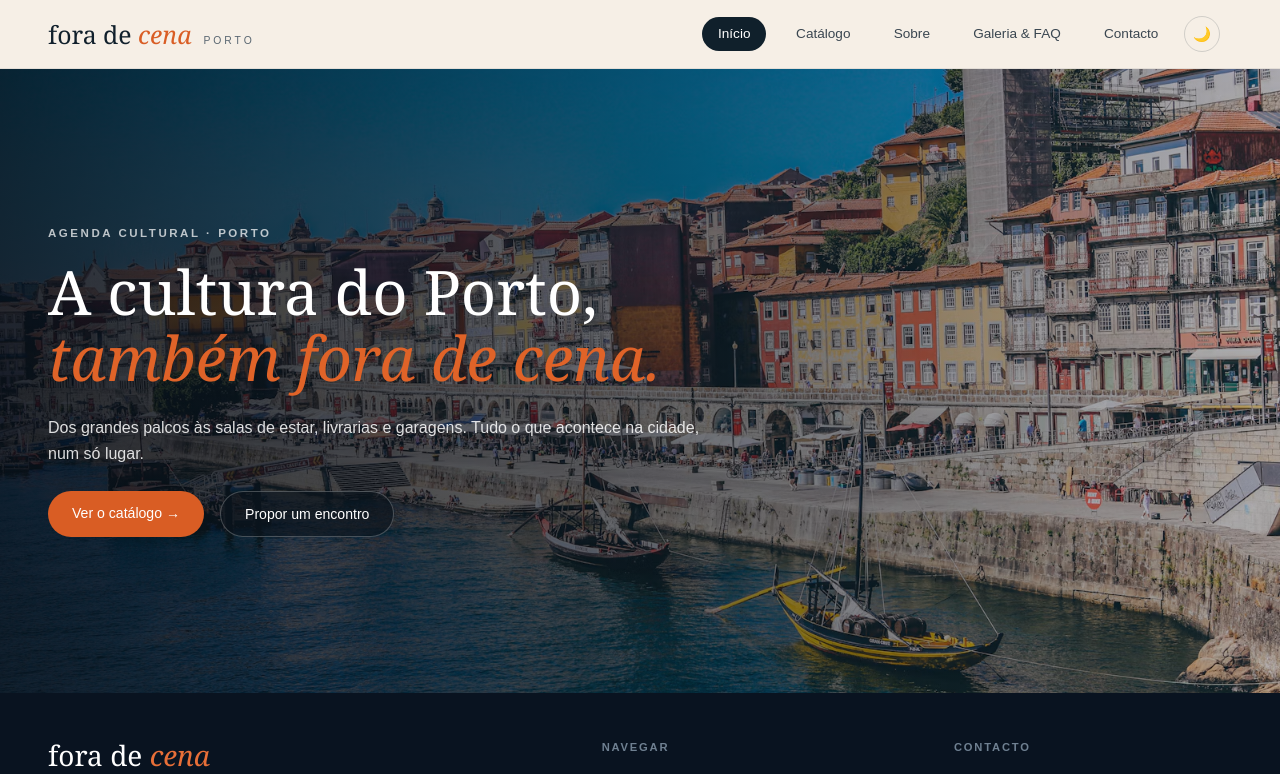
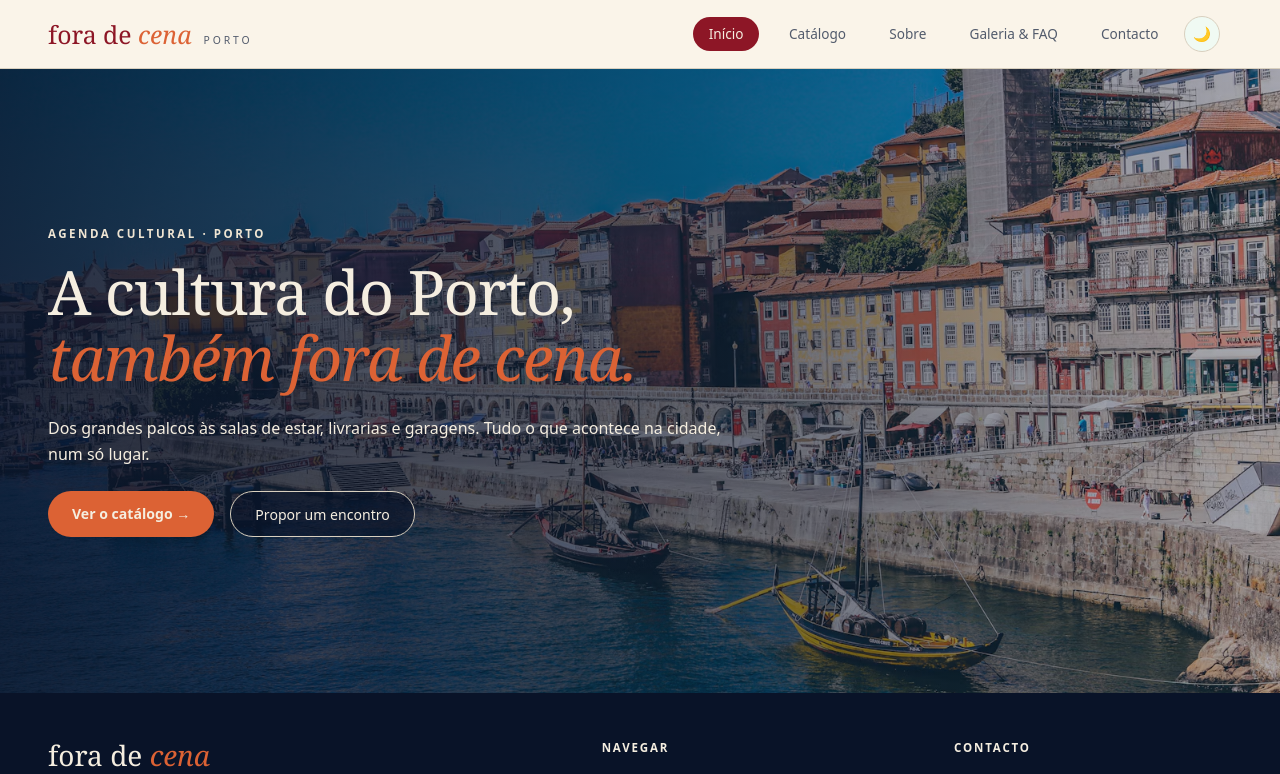
Before and after one commit to m-clarasouza/Fora-de-Cena, a plain HTML site: page index.html in a window 1280 px wide. Shown: the top 774 px of the page. Drawn offline with nearby package versions, Linux system fonts and the light colour scheme.

Commit message:
Atualiza os ficheiros e o CSS global

```diff
--- /dev/null
+++ b/css/index.css
@@ -0,0 +1,83 @@
+/* página inicial */
+.hero-section {
+  min-height: 78vh;
+  position: relative;
+  color: var(--texto-claro);
+  background:
+    linear-gradient(
+      90deg,
+      rgba(9, 19, 40, 0.88) 0%,
+      rgba(9, 19, 40, 0.58) 55%,
+      rgba(9, 19, 40, 0.28) 100%
+    ),
+    url('/img/porto.inicio.avif') center center / cover no-repeat;
+}
+
+.hero-content {
+  max-width: 680px;
+}
+
+.hero-kicker {
+  font-family: var(--font-texto);
+  font-size: 0.72rem;
+  font-weight: 700;
+  letter-spacing: 0.22em;
+  text-transform: uppercase;
+  color: var(--areia);
+}
+
+.hero-title {
+  font-family: var(--font-titulos);
+  font-size: clamp(2.4rem, 4.8vw, 4rem);
+  font-weight: 500;
+  line-height: 1.08;
+  color: var(--texto-claro);
+}
+
+.hero-title-accent {
+  font-style: italic;
+  color: var(--terracota);
+}
+
+.hero-subtitle {
+  font-family: var(--font-texto);
+  font-size: 1rem;
+  line-height: 1.65;
+  color: var(--texto-claro) !important;
+}
+
+.btn-cta-orange {
+  background-color: var(--terracota);
+  color: var(--texto-claro) !important;
+  border: none;
+  border-radius: 999px;
+  padding: 0.72rem 1.5rem;
+  font-family: var(--font-texto);
+  font-size: 0.88rem;
+  font-weight: 700;
+  text-decoration: none;
+  box-shadow: var(--sombra);
+}
+
+.btn-cta-orange:hover {
+  background-color: var(--tinta);
+  color: var(--texto-claro) !important;
+}
+
+.btn-cta-outline {
+  background-color: rgba(9, 19, 40, 0.65);
+  color: var(--texto-claro) !important;
+  border: 1px solid var(--linha);
+  border-radius: 999px;
+  padding: 0.72rem 1.5rem;
+  font-family: var(--font-texto);
+  font-size: 0.88rem;
+  font-weight: 500;
+  text-decoration: none;
+}
+
+.btn-cta-outline:hover {
+  background-color: var(--azulejo);
+  color: var(--texto-claro) !important;
+  border-color: var(--azulejo);
+}
--- a/css/style.css
+++ b/css/style.css
@@ -1,39 +1,64 @@
-/*Início (index.html)*/
+/* VARIÁVEIS DO GUIA DE ESTILO */
+:root {
+ --papel: #FAF4E9; /*fundo geral de todas as páginas*/
+ --cartao: #F0FAF3; /*fundo de cartões de eventos, formulários e calendário*/
+ --areia: #EFE5D3; /*é um tom de apoio claro, útil para fundos secundários suaves*/
+ --linha: #D9D0BF; /*define a cor de vivisórias, bordas de campos e tabelas*/
+ --tinta: #8D1626; /*texto principal e botões ativos*/
+ --texto-suave: #525B6C; /*cor de legendas, datas e rótulos secundários*/
+ --noite: #091328; /*rodapé, faixas escuras de texto sobre o fundo claro*/
+ --texto-claro: #F5EEE0;
+ --azulejo: #1C47A6; /*cor de destaque princiapl de badges e links*/
+ --terracota: #DC6234; /*botões principal 'Fora de Cena', itálicos e destaques*/
+ --verde: #14764A; /*etiqueta/badge de evento 'Gratuito'*/
+ --erro: #D02C2A; /*mensagens ou estados de erros*/
+ --font-titulos: "Fraunces", Georgia, serif; /*família tipográfica definida para cabeçalhos*/
+ --font-texto: "Archivo", system-ui, sans-serif; /*parágrafos, botões e formulários*/
+ --raio: 16px;
+ --sombra: 0 18px 40px -28px rgba(9, 19, 40, 0.55);
+}
+
+/*  TIPOGRAFIA & BASE GLOBAL*/
 body {
-  font-family: 'Montserrat', sans-serif;
-  background-color: #f6efe6;
-  color: #11202c;
+ font-family: var(--font-texto);
+ background-color: var(--papel);
+ color: var(--tinta);
  transition: background-color 0.25s ease, color 0.25s ease;
 }
 
+h1, h2, h3 {
+ font-family: var(--font-titulos);
+ letter-spacing: -0.02em;
+}
+
+/*  HEADER & NAVEGAÇÃO GLOBAL */
+.site-header {
+ background-color: var(--papel);
+ border-color: var(--linha) !important;
+}
+
 .logo-marca {
-  font-family: 'Playfair Display', Georgia, serif;
+ font-family: var(--font-titulos);
  font-size: 1.55rem;
  font-weight: 500;
  line-height: 1;
-  color: #11202c;
+ color: var(--tinta);
  text-decoration: none;
 }
 
 .logo-cena {
  font-style: italic;
-  color: #d95d24;
+ color: var(--terracota);
  font-weight: 500;
 }
 
 .logo-sub {
-  font-family: 'Montserrat', sans-serif;
+ font-family: var(--font-texto);
  font-size: 0.65rem;
  font-weight: 500;
  letter-spacing: 0.28em;
  text-transform: uppercase;
-  color: #5a6772;
-}
-
-/* header */
-.site-header {
-  background-color: #f6efe6;
-  border-color: rgba(17, 32, 44, 0.08) !important;
+ color: var(--texto-suave);
 }
 
 .navbar-nav,
@@ -42,7 +67,7 @@ body {
 }
 
 .nav-custom {
-  color: #3a4650;
+ color: var(--texto-suave);
  font-size: 0.85rem;
  font-weight: 500;
  padding: 0.45rem 0.85rem !important;
@@ -52,25 +77,25 @@ body {
 }
 
 .nav-custom:hover {
-  color: #d95d24;
+ color: var(--azulejo);
 }
 
 .nav-pill.active,
 .nav-custom.active {
-  background-color: #10202b !important;
-  color: #ffffff !important;
+ background-color: var(--tinta) !important;
+ color: var(--texto-claro) !important;
  border-radius: 999px;
  padding: 0.45rem 1rem !important;
 }
 
-/* Botão Dark Mode circular */
+/* Botão alternador de tema */
 .btn-theme-circle {
  width: 36px;
  height: 36px;
-  border-radius: 50%;
-  border: 1px solid rgba(17, 32, 44, 0.16);
-  background-color: transparent;
-  color: #11202c;
+ border-radius: 999px;
+ border: 1px solid var(--linha);
+ background-color: var(--cartao);
+ color: var(--tinta);
  display: inline-flex;
  align-items: center;
  justify-content: center;
@@ -82,213 +107,104 @@ body {
 }
 
 .btn-theme-circle:hover {
-  background-color: rgba(17, 32, 44, 0.06);
-  border-color: rgba(17, 32, 44, 0.3);
+ background-color: var(--areia);
+ border-color: var(--tinta);
 }
-
 @media (min-width: 992px) {
  .btn-theme-circle {
    transform: translateX(-12px);
  }
-
  .btn-theme-circle:active {
    transform: translateX(-12px) scale(0.96);
  }
 }
 
-/* hero/img */
-.hero-section {
-  min-height: 78vh;
-  position: relative;
-  color: #ffffff;
-  /* Se o style.css estiver dentro de uma pasta 'css/', altere para url('../img/porto.inicio.avif') */
-  background:
-    linear-gradient(
-      90deg,
-      rgba(6, 12, 20, 0.86) 0%,
-      rgba(6, 12, 20, 0.56) 52%,
-      rgba(6, 12, 20, 0.25) 100%
-    ),
-    url('/img/porto.inicio.avif') center center / cover no-repeat;
-}
-
-.hero-kicker {
-  font-size: 0.72rem;
-  font-weight: 600;
-  letter-spacing: 0.22em;
-  text-transform: uppercase;
-  color: rgba(255, 255, 255, 0.72);
-}
-
-.hero-title {
-  font-family: 'Playfair Display', Georgia, serif;
-  font-size: clamp(2.4rem, 4.8vw, 4rem);
-  font-weight: 500;
-  line-height: 1.08;
-  color: #ffffff;
-}
-
-.hero-title-accent {
-  font-style: italic;
-  color: #e06328;
-}
-
-.hero-subtitle {
-  font-size: 1rem;
-  line-height: 1.65;
-  color: rgba(255, 255, 255, 0.85) !important;
-}
-
-.btn-cta-orange {
-  background-color: #d95d24;
-  color: #ffffff !important;
-  border: none;
-  border-radius: 999px;
-  padding: 0.72rem 1.5rem;
-  font-size: 0.88rem;
-  font-weight: 500;
-  text-decoration: none;
-}
-
-.btn-cta-orange:hover {
-  background-color: #c24f1a;
-  color: #ffffff !important;
-}
-
-.btn-cta-outline {
-  background-color: rgba(12, 20, 30, 0.65);
-  color: #ffffff !important;
-  border: 1px solid rgba(255, 255, 255, 0.24);
-  border-radius: 999px;
-  padding: 0.72rem 1.5rem;
-  font-size: 0.88rem;
-  font-weight: 500;
-  text-decoration: none;
-}
-
-.btn-cta-outline:hover {
-  background-color: rgba(255, 255, 255, 0.12);
-  color: #ffffff !important;
-  border-color: rgba(255, 255, 255, 0.45);
-}
-
-/* Botão Dark Mode circular */
-.btn-theme-circle {
-  width: 36px;
-  height: 36px;
-  border-radius: 50%;
-  border: 1px solid rgba(17, 32, 44, 0.16);
-  background-color: transparent;
-  color: #11202c;
-  display: inline-flex;
-  align-items: center;
-  justify-content: center;
-  font-size: 0.9rem;
-  line-height: 1;
-  padding: 0;
-  cursor: pointer;
-  transition: background-color 0.2s ease, border-color 0.2s ease, transform 0.15s ease;
-}
-
-.btn-theme-circle:hover {
-  background-color: rgba(17, 32, 44, 0.06);
-  border-color: rgba(17, 32, 44, 0.3);
-}
-
-@media (min-width: 992px) {
-  .btn-theme-circle {
-    transform: translateX(-12px);
-  }
-
-  .btn-theme-circle:active {
-    transform: translateX(-12px) scale(0.96);
-  }
-}
-
-
 /* DARK MODE */
 [data-bs-theme="dark"] body {
-  background-color: #0b131e;
-  color: #f3efe8;
+ background-color: var(--noite);
+ color: var(--texto-claro);
 }
 
 [data-bs-theme="dark"] .site-header {
-  background-color: #0b131e;
-  border-color: rgba(255, 255, 255, 0.08) !important;
+ background-color: var(--noite);
+ border-color: rgba(245, 238, 224, 0.12) !important;
 }
 
 [data-bs-theme="dark"] .logo-marca {
-  color: #f3efe8;
+ color: var(--texto-claro);
 }
 
 [data-bs-theme="dark"] .logo-cena {
-  color: #e86f38;
+ color: var(--terracota);
 }
 
 [data-bs-theme="dark"] .logo-sub {
-  color: #9aa8b6;
+ color: var(--linha);
 }
 
 [data-bs-theme="dark"] .nav-custom {
-  color: #c5d0da;
+ color: var(--texto-claro);
 }
 
 [data-bs-theme="dark"] .nav-custom:hover {
-  color: #e86f38;
+ color: var(--terracota);
 }
 
 [data-bs-theme="dark"] .nav-pill.active,
 [data-bs-theme="dark"] .nav-custom.active {
-  background-color: #e86f38 !important;
-  color: #ffffff !important;
+ background-color: var(--terracota) !important;
+ color: var(--texto-claro) !important;
 }
 
 [data-bs-theme="dark"] .btn-theme-circle {
-  border-color: rgba(255, 255, 255, 0.18);
-  color: #f3efe8;
+ border-color: rgba(245, 238, 224, 0.22);
+ background-color: transparent;
+ color: var(--texto-claro);
 }
 
 [data-bs-theme="dark"] .btn-theme-circle:hover {
-  background-color: rgba(255, 255, 255, 0.08);
-  border-color: rgba(255, 255, 255, 0.35);
+ background-color: rgba(245, 238, 224, 0.08);
+ border-color: var(--texto-claro);
 }
 
-/*  FOOTER */
+/* FOOTER GLOBAL */
 footer.site-footer,
 footer.site-footer[data-bs-theme],
 [data-bs-theme="dark"] footer.site-footer,
 [data-bs-theme="light"] footer.site-footer {
-  background-color: #091320 !important;
-  color: #e6ecf2 !important;
+ background-color: var(--noite) !important;
+ color: var(--texto-claro) !important;
 }
 
 footer.site-footer .logo-marca,
 footer.site-footer .footer-logo {
-  color: #ffffff !important;
+ color: var(--texto-claro) !important;
  font-size: 1.75rem;
 }
 
 footer.site-footer .logo-cena {
-  color: #e86f38 !important;
+ color: var(--terracota) !important;
 }
 
 footer.site-footer .footer-desc {
-  color: #8f9ead !important;
+ color: var(--linha) !important;
  font-size: 0.9rem;
  line-height: 1.65;
+ max-width: 380px;
 }
 
 footer.site-footer .footer-heading {
-  color: #6f8091 !important;
-  font-size: 0.7rem;
-  font-weight: 600;
+ color: var(--texto-claro) !important;
+ font-family: var(--font-texto);
+ font-size: 0.72rem;
+ font-weight: 700;
  letter-spacing: 0.16em;
  text-transform: uppercase;
 }
 
 footer.site-footer a,
 footer.site-footer .footer-link {
-  color: #d5dde5 !important;
+ color: var(--texto-claro) !important;
  text-decoration: none !important;
  font-size: 0.88rem;
  transition: color 0.2s ease;
@@ -296,35 +212,20 @@ footer.site-footer .footer-link {
 
 footer.site-footer a:hover,
 footer.site-footer .footer-link:hover {
-  color: #e86f38 !important;
+ color: var(--terracota) !important;
  text-decoration: none !important;
 }
 
 footer.site-footer .footer-text-muted {
-  color: #8f9ead !important;
+ color: var(--linha) !important;
  font-size: 0.88rem;
 }
 
 footer.site-footer .footer-bottom {
-  border-top: 1px solid rgba(255, 255, 255, 0.08) !important;
+ border-top: 1px solid rgba(245, 238, 224, 0.14) !important;
 }
 
 footer.site-footer .footer-copy {
-  color: #6f8091 !important;
+ color: var(--linha) !important;
  font-size: 0.78rem;
 }
-/* Pílula escura no item ativo (tema claro) */
-.navbar-nav .nav-link.nav-pill.active,
-.navbar-nav .nav-link.nav-custom.active {
-  background-color: #10202b !important;
-  color: #ffffff !important;
-  border-radius: 999px;
-  padding: 0.45rem 1rem !important;
-}
-
-/* Ajuste quando o Dark Mode estiver ativo */
-[data-bs-theme="dark"] .navbar-nav .nav-link.nav-pill.active,
-[data-bs-theme="dark"] .navbar-nav .nav-link.nav-custom.active {
-  background-color: #e86f38 !important;
-  color: #ffffff !important;
-}
--- a/index.html
+++ b/index.html
@@ -6,8 +6,10 @@
     <title>Fora de Cena - Porto</title>
   <!--bootstrap-->
   <link href="https://cdn.jsdelivr.net/npm/bootstrap@5.3.3/dist/css/bootstrap.min.css" rel="stylesheet">
-  <!--CSS-->
+  <!--CSS geral (header e footer)-->
   <link rel="stylesheet" href="css/style.css">
+  <!--CSS da sua página-->
+  <link rel="stylesheet" href="css/index.css">
 </head>
 
 <body class="d-flex flex-column min-vh-100">
```
Also changed, not shown: about.html (+3 -1 lines), catalogue.html (+3 -1 lines), contact.html (+3 -1 lines), gallery-faq.html (+3 -1 lines), css/about.css (added), css/catalogue.css (added), css/contact.css (added), css/gallery-faq.css (added), img/Carlos.jpeg (added), js/about.js (added), js/catalogue.js (added), js/contact.js (added), js/gallery-faq.js (added), js/index.js (added). Lines whose indentation alone changed are shown as unchanged.
